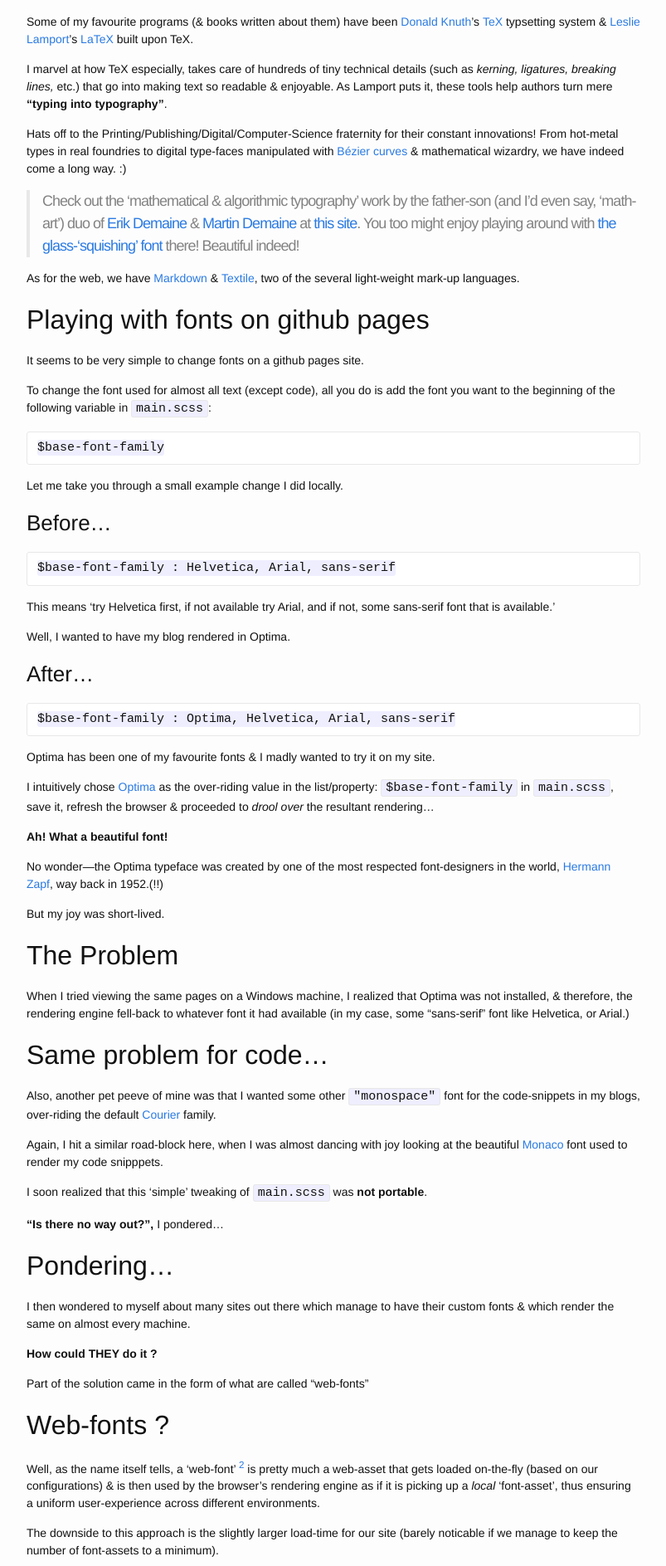
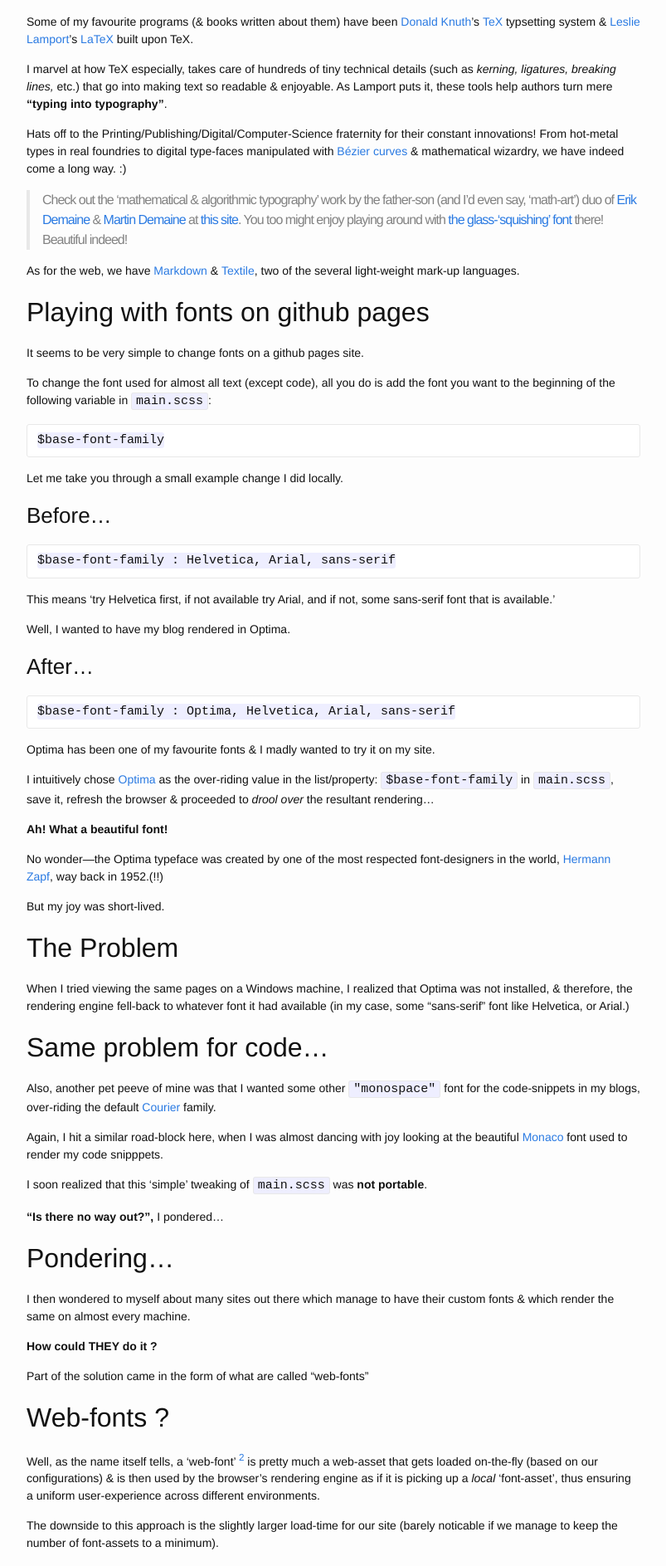
Before and after one commit to raghuugare/raghuugare.bkup, a Jekyll site: the page built from _posts/2014-12-14-fontification.markdown, in a window 1280 px wide. Shown: the part 419-2306 px from the top of the page at 83% size, without its empty margins (238-1041 px from the left). Built offline with Jekyll 4.4.1, drawn with Linux system fonts in a browser that asks for light colours.

Commit message:
For control over block-quote formatting...

```diff
--- a/_sass/_base.scss
+++ b/_sass/_base.scss
@@ -112,7 +112,10 @@ blockquote {
     color: $grey-color;
     border-left: 4px solid $grey-color-light;
     padding-left: $spacing-unit / 2;
-    font-size: 18px;
+    // font-family: $blockquote-font-family;
+    font-style: $blockquote-font-style;
+    font-weight: $blockquote-font-weight;
+    font-size: $blockquote-font-size;
     letter-spacing: -1px;
     font-style: normal;
 
--- a/css/main.scss
+++ b/css/main.scss
@@ -6,9 +6,14 @@
 // ===========================================
 // My variables
 
+$blockquote-font-family: sans-serif;
+$blockquote-font-style: normal;
+$blockquote-font-size: 16px;
+$blockquote-font-weight: 300;
+
 $code-font-family: anonymous-pro, monospace;
 $code-font-style: normal;
-$code-font-weight: 300;
+$code-font-weight: 200;
 $code-font-size:  15px;
 
 $title-font-family: lato, sans-serif;
```
